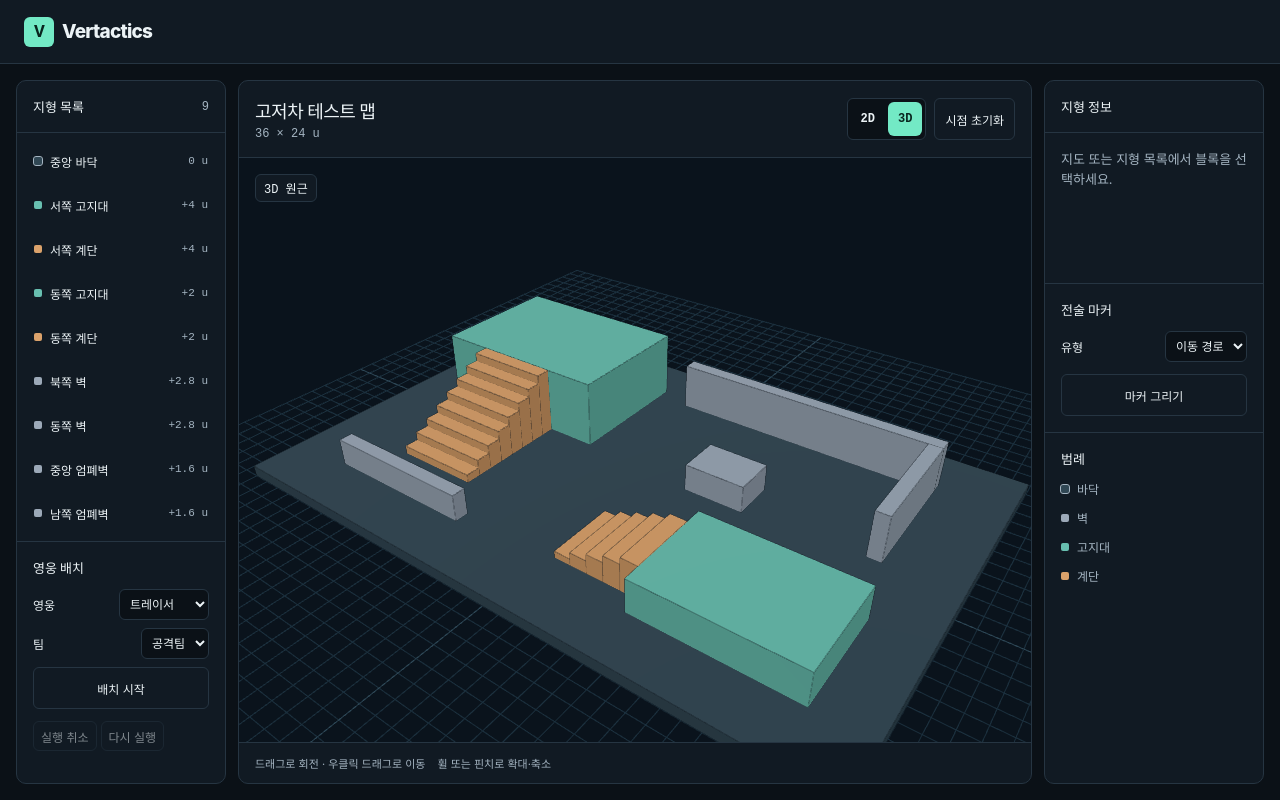
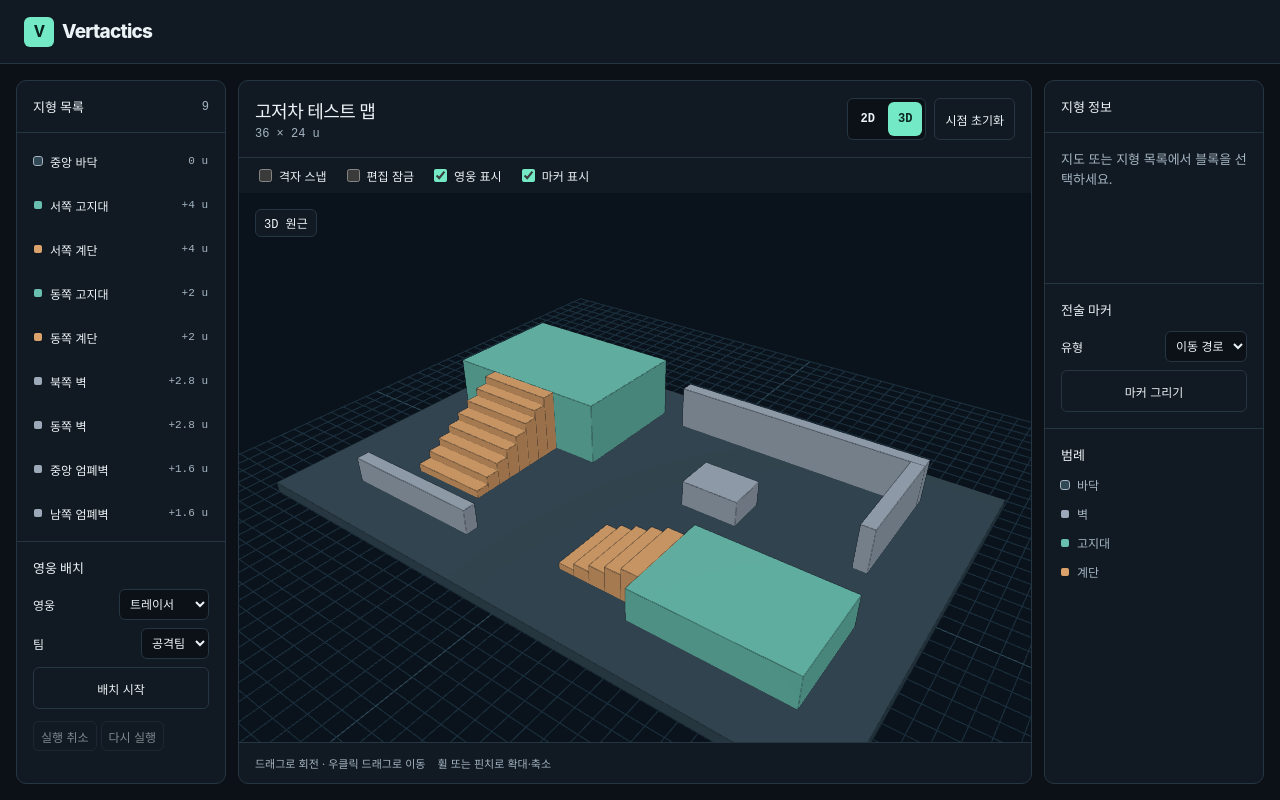
Before and after one commit to Oddmash/Vertactics, a React (Vite) app: page / in a window 1280 px wide. Built offline with nearby package versions, Linux system fonts and the light colour scheme.

Commit message:
feat(editor): add surface snapping, layer visibility and edit lock

```diff
--- /dev/null
+++ b/src/domain/surface-snap.ts
@@ -0,0 +1,14 @@
+import type { WorldPoint } from './map';
+
+export const snapSurfacePoint = (
+  [x, y, z]: WorldPoint,
+  center: WorldPoint,
+  size: WorldPoint,
+): WorldPoint => {
+  const snapAxis = (value: number, midpoint: number, extent: number) => {
+    const first = Math.ceil(midpoint - extent / 2);
+    const last = Math.floor(midpoint + extent / 2);
+    return first <= last ? Math.max(first, Math.min(last, Math.round(value))) : value;
+  };
+  return [snapAxis(x, center[0], size[0]), y, snapAxis(z, center[2], size[2])];
+};
--- a/src/editor/annotation-tools.tsx
+++ b/src/editor/annotation-tools.tsx
@@ -11,6 +11,7 @@ const names: Record<AnnotationKind, string> = {
 
 type Props = {
   items: Annotation[];
+  locked: boolean;
   selected: Annotation | undefined;
   pending: SurfacePick | null;
   onSelect: (id: string) => void;
@@ -19,7 +20,7 @@ type Props = {
   onRemove: (id: string) => void;
 };
 
-const AnnotationTools = ({ items, selected, pending, onSelect, onPick, onSave, onRemove }: Props) => {
+const AnnotationTools = ({ items, locked, selected, pending, onSelect, onPick, onSave, onRemove }: Props) => {
   const [kind, setKind] = useState<AnnotationKind>('route');
   const start = () => onPick({
     hint: '첫 지점을 클릭하세요.',
@@ -33,6 +34,7 @@ const AnnotationTools = ({ items, selected, pending, onSelect, onPick, onSave, o
   return (
     <section className="hero-tools annotation-tools" aria-labelledby="annotation-title">
       <h2 id="annotation-title">전술 마커</h2>
+      <fieldset className="edit-controls" disabled={locked}>
       <label>유형 <select value={kind} onChange={(event) => {
         const value = annotationKinds.find((item) => item === event.target.value);
         if (value) setKind(value);
@@ -40,6 +42,7 @@ const AnnotationTools = ({ items, selected, pending, onSelect, onPick, onSave, o
         {annotationKinds.map((value) => <option key={value} value={value}>{names[value]}</option>)}
       </select></label>
       <button type="button" className="reset-button" onClick={start}>마커 그리기</button>
+      </fieldset>
       {pending && <div className="pending-edit">
         <p role="status">{pending.hint}</p>
         <button type="button" className="reset-button" onClick={() => onPick(null)}>그리기 취소</button>
@@ -53,7 +56,7 @@ const AnnotationTools = ({ items, selected, pending, onSelect, onPick, onSave, o
           </button></li>
         ))}
       </ul>}
-      {selected && <div className="annotation-properties">
+      {selected && <fieldset className="annotation-properties edit-controls" disabled={locked}>
         <form key={`${selected.id}:${selected.label}`} onSubmit={(event) => {
           event.preventDefault();
           const value = new FormData(event.currentTarget).get('label');
@@ -89,7 +92,7 @@ const AnnotationTools = ({ items, selected, pending, onSelect, onPick, onSave, o
             })}>지점 추가</button>}
           <button type="button" className="reset-button" onClick={() => onRemove(selected.id)}>마커 삭제</button>
         </div>
-      </div>}
+      </fieldset>}
     </section>
   );
 };
--- a/src/editor/editor.tsx
+++ b/src/editor/editor.tsx
@@ -33,6 +33,10 @@ const formatElevation = (value: number) => `${value > 0 ? '+' : ''}${formatNumbe
 const Editor = () => {
   const [mode, setMode] = useState<ViewMode>('3d');
   const [reset, setReset] = useState(0);
+  const [snap, setSnap] = useState(false);
+  const [locked, setLocked] = useState(false);
+  const [showHeroes, setShowHeroes] = useState(true);
+  const [showAnnotations, setShowAnnotations] = useState(true);
   const [selectedId, setSelectedId] = useState<string | null>(null);
   const [selectedHeroId, setSelectedHeroId] = useState<string | null>(null);
   const [tool, setHeroTool] = useState<EditTool | null>(null);
@@ -69,6 +73,7 @@ const Editor = () => {
   };
 
   const editSurface = (position: WorldPoint) => {
+    if (locked) return;
     if (annotationPick) { annotationPick.apply(position); return; }
     if (!tool) return;
     if (tool.kind === 'place') {
@@ -83,7 +88,21 @@ const Editor = () => {
   };
 
   return (
-    <div className="editor">
+    <div className="editor" onKeyDown={(event) => {
+      if (event.key === 'Escape' && (tool || annotationPick)) {
+        event.preventDefault();
+        setTool(null);
+        return;
+      }
+      if (locked || event.defaultPrevented || event.altKey ||
+        !(event.ctrlKey || event.metaKey) ||
+        (event.target instanceof Element && event.target.closest('input, textarea, select, [contenteditable]'))) return;
+      const key = event.key.toLowerCase();
+      if (key !== 'z' && key !== 'y') return;
+      event.preventDefault();
+      setTool(null);
+      dispatch({ type: key === 'y' || event.shiftKey ? 'redo' : 'undo' });
+    }}>
       <header className="app-header">
         <div className="brand">
           <span className="brand-mark" aria-hidden="true">V</span>
@@ -114,10 +133,11 @@ const Editor = () => {
           </ul>
           <HeroTools
             heroes={heroes}
+            locked={locked || !showHeroes}
             selectedId={selectedHeroId}
             pendingMessage={tool?.kind === 'place' ? '배치할 지면을 클릭하세요.' : tool ? '이동할 지면을 클릭하세요.' : ''}
-            canUndo={history.past.length > 0}
-            canRedo={history.future.length > 0}
+            canUndo={!locked && history.past.length > 0}
+            canRedo={!locked && history.future.length > 0}
             onPlace={(heroId, team) => setTool({ kind: 'place', heroId, team })}
             onSelect={(id) => { setTool(null); selectHero(id); }}
             onUndo={() => { setTool(null); dispatch({ type: 'undo' }); }}
@@ -150,19 +170,35 @@ const Editor = () => {
               </button>
             </div>
           </div>
+          <div className="view-options" role="group" aria-label="편집 및 표시 설정">
+            <label><input type="checkbox" checked={snap} onChange={(event) => setSnap(event.target.checked)} /> 격자 스냅</label>
+            <label><input type="checkbox" checked={locked} onChange={(event) => {
+              setTool(null);
+              setLocked(event.target.checked);
+            }} /> 편집 잠금</label>
+            <label><input type="checkbox" checked={showHeroes} onChange={(event) => {
+              setTool(null);
+              setShowHeroes(event.target.checked);
+            }} /> 영웅 표시</label>
+            <label><input type="checkbox" checked={showAnnotations} onChange={(event) => {
+              setTool(null);
+              setShowAnnotations(event.target.checked);
+            }} /> 마커 표시</label>
+          </div>
           <div className="viewport" data-testid="viewport">
             <MapViewport
               map={sampleMap}
               mode={mode}
               reset={reset}
               selectedId={selectedId}
-              heroes={heroes}
+              heroes={showHeroes ? heroes : []}
+              snap={snap}
               selectedHeroId={selectedHeroId}
               onSelect={selectTerrain}
               onSelectHero={selectHero}
-              annotations={annotations}
+              annotations={showAnnotations ? annotations : []}
               selectedAnnotationId={annotationId}
-              onEditSurface={tool || annotationPick ? editSurface : undefined}
+              onEditSurface={!locked && (tool || annotationPick) ? editSurface : undefined}
             />
             <span className="view-label" aria-hidden="true">{viewNames[mode]}</span>
             {mode === '2d' && <span className="north-label" aria-label="위쪽은 북쪽">↑ N</span>}
@@ -184,7 +220,7 @@ const Editor = () => {
                   <div><dt>높이</dt><dd>{formatElevation(selectedHero.position[1])}</dd></div>
                   <div><dt>방향</dt><dd>{selectedHero.yaw}°</dd></div>
                 </dl>
-                <div className="hero-actions">
+                <fieldset className="hero-actions edit-controls" disabled={locked || !showHeroes}>
                   <button className="reset-button" type="button" onClick={() => setTool({ kind: 'move', id: selectedHero.id })}>이동</button>
                   <button className="reset-button" type="button" onClick={() => dispatch({
                     type: 'update', id: selectedHero.id, patch: { yaw: (selectedHero.yaw + 45) % 360 },
@@ -196,7 +232,7 @@ const Editor = () => {
                     setTool(null);
                     dispatch({ type: 'remove', id: selectedHero.id });
                   }}>삭제</button>
-                </div>
+                </fieldset>
               </>
             ) : selected ? (
               <>
@@ -212,6 +248,7 @@ const Editor = () => {
           </div>
           <AnnotationTools
             items={annotations}
+            locked={locked || !showAnnotations}
             selected={annotations.find((item) => item.id === annotationId)}
             pending={annotationPick}
             onSelect={selectAnnotation}
--- a/src/editor/hero-tools.tsx
+++ b/src/editor/hero-tools.tsx
@@ -16,6 +16,7 @@ export const heroName = (id: string) => Object.hasOwn(sampleHeroes, id)
 
 type Props = {
   heroes: HeroPlacement[];
+  locked: boolean;
   selectedId: string | null;
   pendingMessage: string;
   canUndo: boolean;
@@ -28,7 +29,7 @@ type Props = {
 };
 
 const HeroTools = ({
-  heroes, selectedId, pendingMessage, canUndo, canRedo, onPlace, onSelect, onUndo, onRedo, onCancel,
+  heroes, locked, selectedId, pendingMessage, canUndo, canRedo, onPlace, onSelect, onUndo, onRedo, onCancel,
 }: Props) => (
   <section className="hero-tools" aria-labelledby="hero-tools-title">
     <h2 id="hero-tools-title">영웅 배치</h2>
@@ -40,6 +41,7 @@ const HeroTools = ({
       if (typeof hero === 'string' && Object.hasOwn(sampleHeroes, hero) &&
         (team === 'attack' || team === 'defense')) onPlace(hero as SampleHero, team);
     }}>
+      <fieldset className="edit-controls" disabled={locked}>
       <label>영웅 <select name="hero">
         {Object.entries(sampleHeroes).map(([id, name]) => <option key={id} value={id}>{name}</option>)}
       </select></label>
@@ -47,6 +49,7 @@ const HeroTools = ({
         {Object.entries(teamNames).map(([id, name]) => <option key={id} value={id}>{name}</option>)}
       </select></label>
       <button className="reset-button" type="submit">배치 시작</button>
+      </fieldset>
     </form>
     {pendingMessage && <div className="pending-edit">
       <p role="status">{pendingMessage}</p>
--- a/src/render/map-viewport.tsx
+++ b/src/render/map-viewport.tsx
@@ -1,3 +1,4 @@
+import { snapSurfacePoint } from '../domain/surface-snap';
 import type { Annotation } from '../domain/annotation';
 import MapAnnotations from './map-annotations';
 import { Canvas, useThree } from '@react-three/fiber';
@@ -49,13 +50,14 @@ type Props = {
   selectedHeroId: string | null;
   annotations: Annotation[];
   selectedAnnotationId: string | null;
+  snap: boolean;
   onSelectHero: (id: string) => void;
   onEditSurface?: (position: WorldPoint) => void;
 };
 
 const MapViewport = ({
   map, mode, reset, selectedId, onSelect, heroes, selectedHeroId, onSelectHero, onEditSurface,
-  annotations, selectedAnnotationId,
+  annotations, selectedAnnotationId, snap,
 }: Props) => {
   const bounds = useMemo(() => mapBounds(map.terrain), [map]);
   const blocks = useMemo(() => map.terrain.map((terrain) => ({
@@ -103,7 +105,8 @@ const MapViewport = ({
                   if (onEditSurface) {
                     const top = center[1] + size[1] / 2;
                     if (terrain.kind !== 'wall' && Math.abs(event.point.y - top) < 0.0001) {
-                      onEditSurface([event.point.x, top, event.point.z]);
+                      const point: WorldPoint = [event.point.x, top, event.point.z];
+                      onEditSurface(snap ? snapSurfacePoint(point, center, size) : point);
                     }
                     return;
                   }
--- a/src/theme/editor.css
+++ b/src/theme/editor.css
@@ -241,3 +241,15 @@ ul { padding: 0; list-style: none; }
 .annotation-properties ol { margin: 0; padding-left: var(--space-lg); font-size: 12px; }
 .annotation-properties li { margin-block: var(--space-xs); }
 .annotation-tools .terrain-button span:nth-child(2) { overflow-wrap: anywhere; }
+
+.view-options {
+  display: flex;
+  flex-wrap: wrap;
+  gap: var(--space-sm) var(--space-lg);
+  padding: var(--space-sm) var(--space-lg);
+  font-size: 12px;
+}
+.view-options label { display: inline-flex; align-items: center; gap: var(--space-xs); }
+.view-options input { accent-color: var(--color-accent); }
+.edit-controls { border: 0; padding: 0; margin: 0; min-width: 0; }
+.edit-controls:not(.hero-actions) { display: grid; gap: var(--space-sm); }
```
Also changed, not shown: 2 other files (tests, documents, lock files or other folders).
